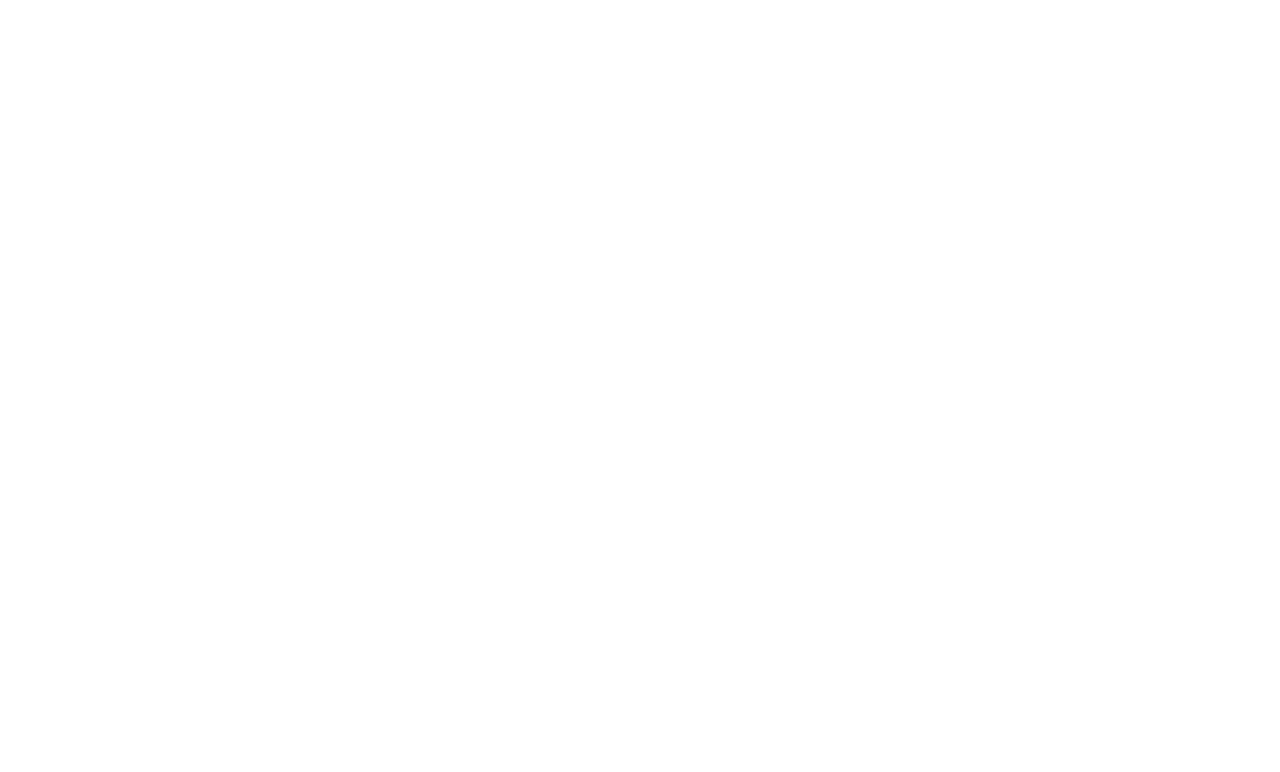
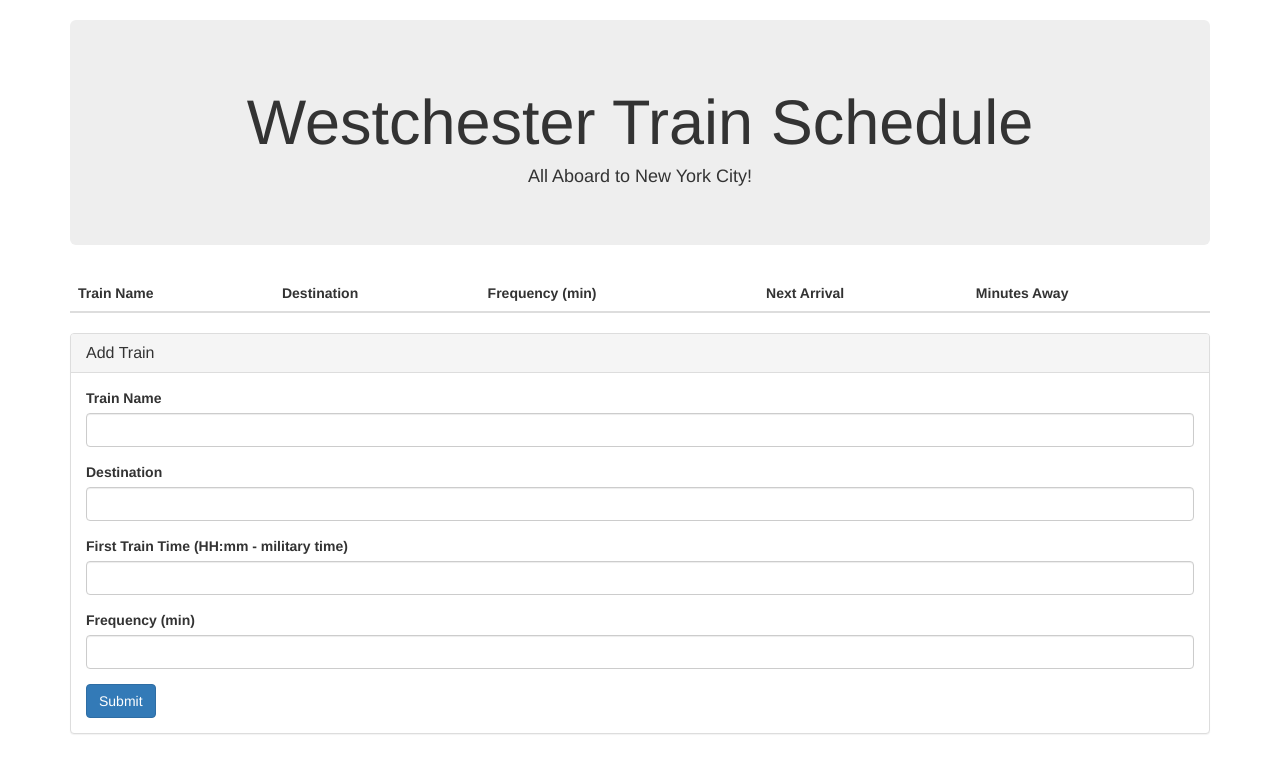
Before and after one commit to Hoop714/TrainScheduler, a plain HTML site: page index.html in a window 1280 px wide. Drawn offline with nearby package versions, Linux system fonts and the light colour scheme.

Commit message:
scheduler finalized

```diff
--- a/index.html
+++ b/index.html
@@ -5,16 +5,79 @@
     <meta name="viewport" content="width=device-width, initial-scale=1.0">
     <meta http-equiv="X-UA-Compatible" content="ie=edge">
     <title>Train Schedule</title>
+    <!-- Added link to CSS Reset-->
+    <link rel="stylesheet" type="text/css" href="assets/css/reset.css">
     <!-- Added link to the jQuery Library -->
     <script src="https://cdnjs.cloudflare.com/ajax/libs/jquery/3.2.1/jquery.min.js"></script>
-
     <!-- Added a link to Bootstrap-->
     <link rel="stylesheet" href="https://maxcdn.bootstrapcdn.com/bootstrap/3.3.6/css/bootstrap.min.css" integrity="sha384-1q8mTJOASx8j1Au+a5WDVnPi2lkFfwwEAa8hDDdjZlpLegxhjVME1fgjWPGmkzs7" crossorigin="anonymous">
-
     <!-- Added link to CSS Style-->
     <link rel="stylesheet" type="text/css" href="assets/css/style.css">
+    <!-- Firebase Reference -->
+    <script src="https://www.gstatic.com/firebasejs/live/3.0/firebase.js"></script>
+    <!-- Moment JS -->
+    <script type="text/javascript" src="https://momentjs.com/downloads/moment.js"></script>
 </head>
 <body>
+    <div class="container">
+
+        <br>
+
+        <!-- Jumbotron Title -->
+        <div class="jumbotron">
+          <h1 class="text-center">Westchester Train Schedule</h1>
+          <h4 class="text-center">All Aboard to New York City!</h4>
+        </div>
+
+        <!-- Table -->
+        <table class="table">
+          <thead>
+            <tr>
+              <th>Train Name</th>
+              <th>Destination</th>
+              <th>Frequency (min)</th>
+              <th>Next Arrival</th>
+              <th>Minutes Away</th>
+            </tr>
+          </thead>
+          <tbody id="all-display">
+          </tbody>
+        </table>
+
+      <!-- Add Train Form -->
+      <div class="row">
+        <div class="col-lg-12">
+          <div class="panel panel-default">
+            <div class="panel-heading">
+              <h3 class="panel-title">Add Train</h3>
+            </div>
+            <div class="panel-body">
+              <form>
+                <div class="form-group">
+                  <label for="train-name">Train Name</label>
+                  <input class="form-control" id="trainName" type="text">
+                </div>
+                <div class="form-group">
+                  <label for="destination">Destination</label>
+                  <input class="form-control" id="destination" type="text">
+                </div>
+                <div class="form-group">
+                  <label for="first-train-time">First Train Time (HH:mm - military time)</label>
+                  <input class="form-control" id="firstTrain" type="text">
+                </div>
+                <div class="form-group">
+                  <label for="train-frequency">Frequency (min)</label>
+                  <input class="form-control" id="interval" type="number">
+                </div>
+                <button class="btn btn-primary" id="addTrain" type="submit">Submit</button>
+              </form>
+            </div>
+          </div>
+        </div>
+
+      </div>
+
+    </div>
 
 
 <script type="text/javascript" src="assets/javascript/app.js"></script>
```
